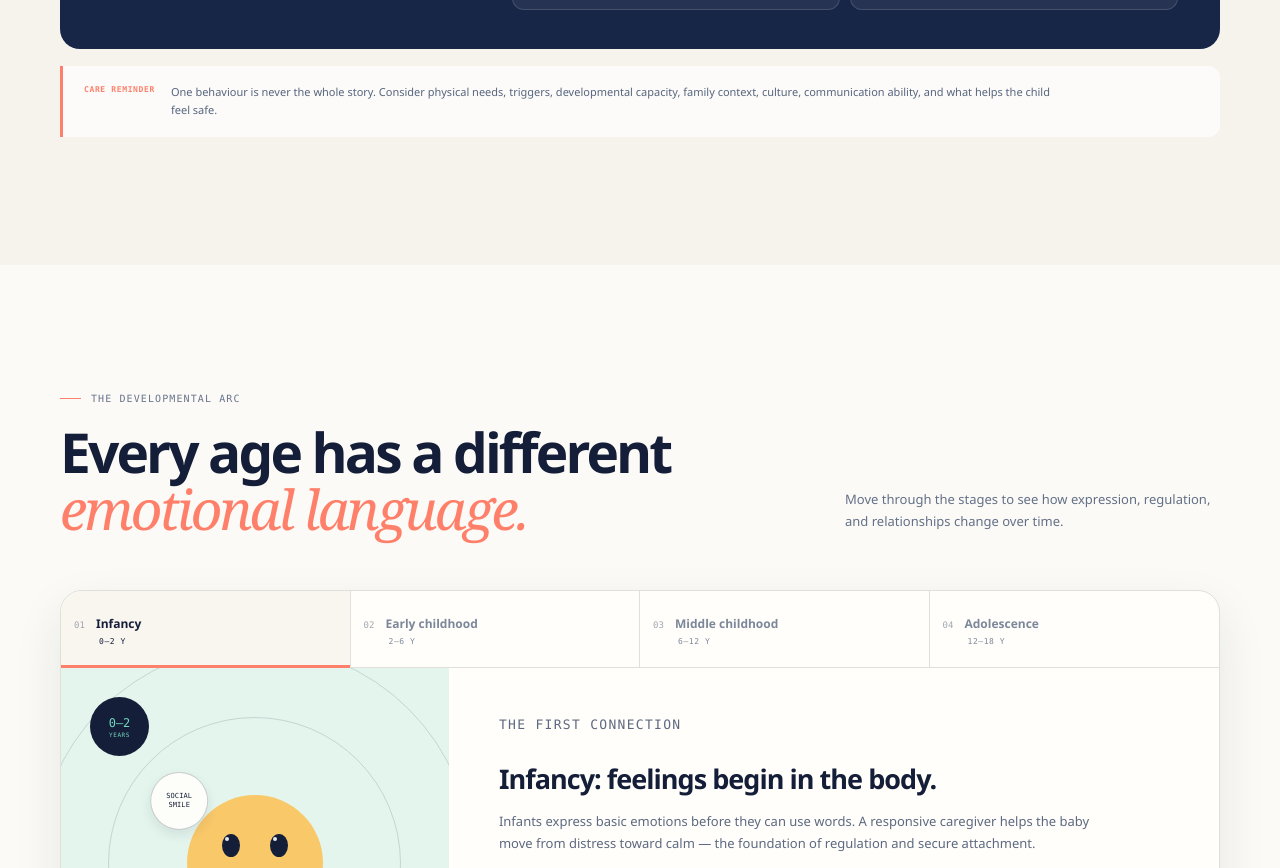
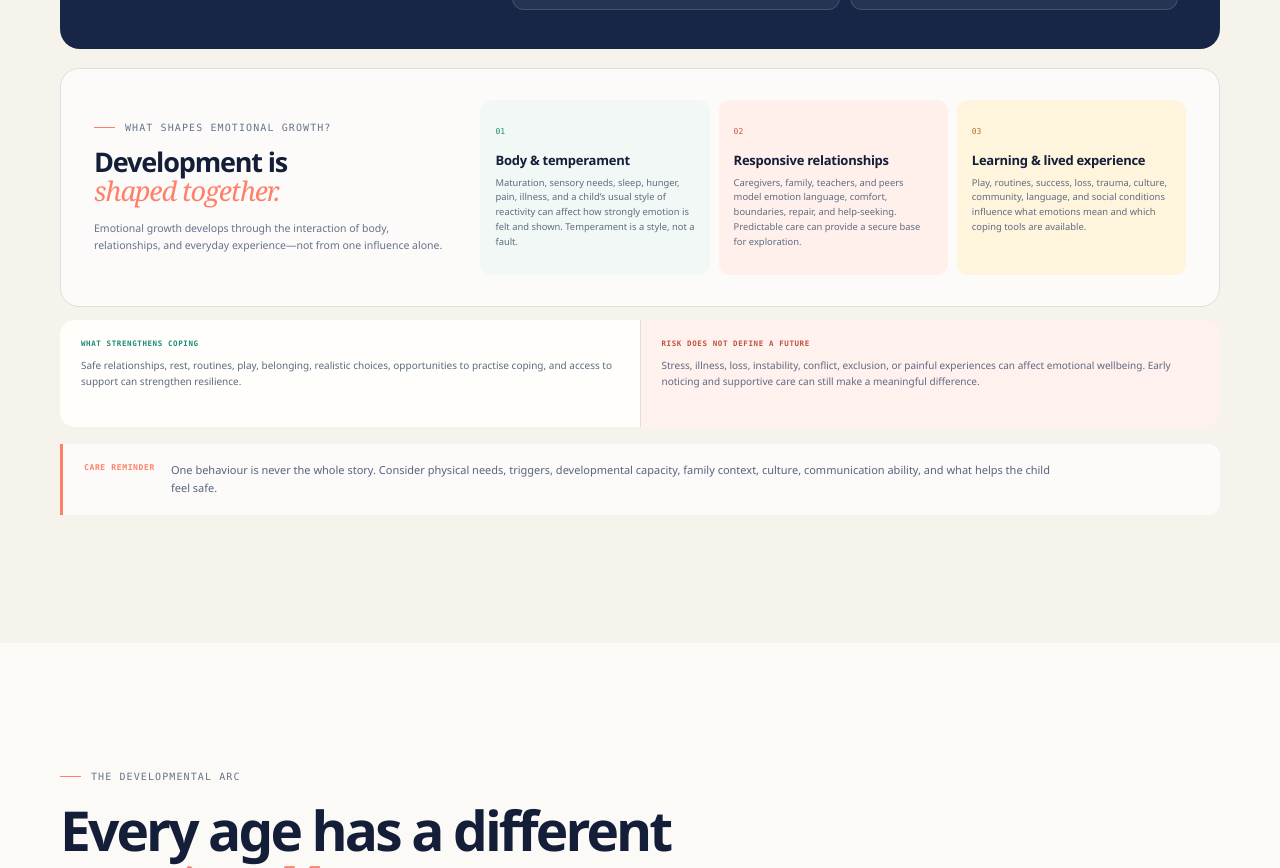
Before and after one commit to unknown007dotcom/development-of-emotions-presentation, a website: page index.html in a window 1280 px wide. Shown: the part 2230-3098 px from the top of the page. Drawn offline with Linux system fonts and the light colour scheme.

Commit message:
Add emotional context and resilience content

```diff
--- a/index.html
+++ b/index.html
@@ -6,7 +6,7 @@
   <meta name="theme-color" content="#10182f" />
   <meta name="description" content="An interactive B.Sc. Nursing presentation about the development of emotions." />
   <title>Development of Emotions | B.Sc. Nursing</title>
-  <link rel="stylesheet" href="styles.css?v=24" />
+  <link rel="stylesheet" href="styles.css?v=25" />
   <link rel="prefetch" href="topic-ii.html" as="document" />
 </head>
 <body>
@@ -122,6 +122,18 @@
             <article><span>03</span><h4>Expression</h4><p>Face, voice, posture, play, silence, words, approach, avoidance, or protest.</p></article>
             <article><span>04</span><h4>Action</h4><p>An urge to seek comfort, explore, protect oneself, set a boundary, repair, or connect.</p></article>
           </div>
+        </div>
+        <div class="development-context reveal">
+          <div class="development-context-intro"><p class="eyebrow"><span></span> What shapes emotional growth?</p><h3>Development is<br /><em>shaped together.</em></h3><p>Emotional growth develops through the interaction of body, relationships, and everyday experience—not from one influence alone.</p></div>
+          <div class="development-context-grid">
+            <article><span>01</span><h4>Body & temperament</h4><p>Maturation, sensory needs, sleep, hunger, pain, illness, and a child’s usual style of reactivity can affect how strongly emotion is felt and shown. Temperament is a style, not a fault.</p></article>
+            <article><span>02</span><h4>Responsive relationships</h4><p>Caregivers, family, teachers, and peers model emotion language, comfort, boundaries, repair, and help-seeking. Predictable care can provide a secure base for exploration.</p></article>
+            <article><span>03</span><h4>Learning & lived experience</h4><p>Play, routines, success, loss, trauma, culture, community, language, and social conditions influence what emotions mean and which coping tools are available.</p></article>
+          </div>
+        </div>
+        <div class="protective-balance reveal delay-1">
+          <div><span>WHAT STRENGTHENS COPING</span><p>Safe relationships, rest, routines, play, belonging, realistic choices, opportunities to practise coping, and access to support can strengthen resilience.</p></div>
+          <div><span>RISK DOES NOT DEFINE A FUTURE</span><p>Stress, illness, loss, instability, conflict, exclusion, or painful experiences can affect emotional wellbeing. Early noticing and supportive care can still make a meaningful difference.</p></div>
         </div>
         <div class="context-reminder reveal"><span>CARE REMINDER</span><p>One behaviour is never the whole story. Consider physical needs, triggers, developmental capacity, family context, culture, communication ability, and what helps the child feel safe.</p></div>
       </div>
--- a/styles.css
+++ b/styles.css
@@ -414,3 +414,11 @@ h1 em, h2 em { color: var(--coral); font-family: var(--serif); font-weight: 500;
 .life-context-callout span { display:block; margin-bottom:12px; color:var(--mint); font-family:var(--mono); font-size:7.5px; font-weight:700; letter-spacing:.08em; }
 .life-context-callout p { margin:0; color:#c8d2df; font-size:10px; line-height:1.62; }
 @media (max-width:760px) { .life-context-callout { grid-template-columns:1fr; gap:0; }.life-context-callout > div { min-height:0; padding:18px; border-right:0; border-bottom:1px solid rgba(255,255,255,.14); }.life-context-callout > div:last-child { border-bottom:0; } }
+
+/* Topic I context lens: influences, protective factors, and resilience. */
+.development-context { display:grid; grid-template-columns:.67fr 1.33fr; gap:31px; align-items:center; margin-top:19px; padding:31px 33px; border:1px solid var(--line); border-radius:19px; background:rgba(255,255,255,.72); }
+.development-context-intro .eyebrow { margin-bottom:14px; }.development-context-intro h3 { margin:0; color:var(--ink); font-size:27px; letter-spacing:-.043em; line-height:1.1; }.development-context-intro h3 em { color:var(--coral); font-family:var(--serif); font-weight:500; }.development-context-intro > p:not(.eyebrow) { margin:14px 0 0; color:#647188; font-size:10.5px; line-height:1.63; }
+.development-context-grid { display:grid; grid-template-columns:repeat(3,1fr); gap:9px; }.development-context-grid article { min-height:175px; padding:17px 15px; border-radius:11px; background:#f2f8f5; }.development-context-grid article:nth-child(2) { background:#fff0eb; }.development-context-grid article:nth-child(3) { background:#fff4dc; }.development-context-grid span { color:var(--mint-deep); font-family:var(--mono); font-size:8px; }.development-context-grid article:nth-child(2) span { color:#c75845; }.development-context-grid article:nth-child(3) span { color:#a8732d; }.development-context-grid h4 { margin:13px 0 7px; color:var(--ink); font-size:13px; letter-spacing:-.02em; line-height:1.25; }.development-context-grid p { margin:0; color:#5f6d82; font-size:9.4px; line-height:1.57; }
+.protective-balance { display:grid; grid-template-columns:1fr 1fr; gap:1px; margin-top:13px; overflow:hidden; border-radius:14px; background:var(--line); }.protective-balance > div { min-height:107px; padding:19px 21px; background:var(--white); }.protective-balance > div:last-child { background:#fff1ed; }.protective-balance span { display:block; margin-bottom:9px; color:var(--mint-deep); font-family:var(--mono); font-size:7.5px; font-weight:700; letter-spacing:.08em; }.protective-balance > div:last-child span { color:#bf5340; }.protective-balance p { margin:0; color:#5c6980; font-size:10px; line-height:1.6; }
+@media (max-width:930px) { .development-context { grid-template-columns:1fr; gap:23px; }.development-context-grid article { min-height:0; } }
+@media (max-width:760px) { .development-context { margin-top:14px; padding:24px 19px; border-radius:16px; }.development-context-grid { grid-template-columns:1fr; gap:8px; }.development-context-grid article { padding:17px 15px; }.development-context-grid p { font-size:10px; }.protective-balance { grid-template-columns:1fr; gap:1px; }.protective-balance > div { min-height:0; padding:17px 16px; } }
--- a/topic-ii.html
+++ b/topic-ii.html
@@ -6,7 +6,7 @@
   <meta name="theme-color" content="#10182f" />
   <meta name="description" content="Topic II: an interactive B.Sc. Nursing presentation on emotional development throughout life." />
   <title>Emotional Development Throughout Life | Topic II</title>
-  <link rel="stylesheet" href="styles.css?v=24" />
+  <link rel="stylesheet" href="styles.css?v=25" />
   <link rel="prefetch" href="index.html" as="document" />
 </head>
 <body class="topic-ii-page">
@@ -184,7 +184,7 @@
         </div>
         <div class="life-context-callout reveal">
           <div><span>FAMILY &amp; CHOSEN SUPPORTS</span><p>Illness can shift roles and place pressure on caregivers. Invite the support people the person wants involved while keeping consent, confidentiality, and the person’s own voice central.</p></div>
-          <div><span>CULTURE & COMMUNICATION</span><p>There is no single “right” way to show fear, grief, anger, or respect. Ask about preferred language, decision-making, beliefs, practices, and what support feels helpful.</p></div>
+          <div><span>CULTURE &amp; COMMUNICATION</span><p>There is no single “right” way to show fear, grief, anger, or respect. Ask about preferred language, decision-making, beliefs, practices, and what support feels helpful.</p></div>
           <div><span>EQUITY IN CARE</span><p>Consider practical barriers such as cost, transport, literacy, stigma, disability access, caregiving, safety, and time when discussing coping or planning support.</p></div>
         </div>
       </div>
```
